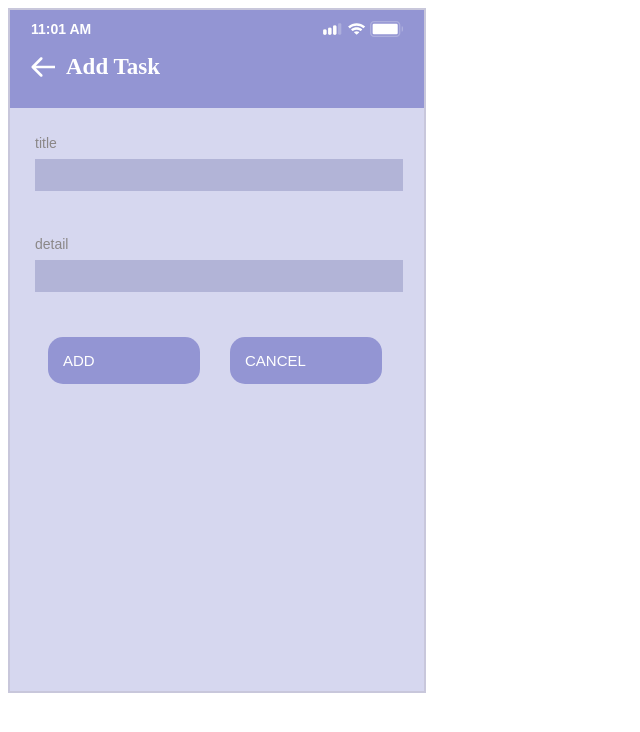
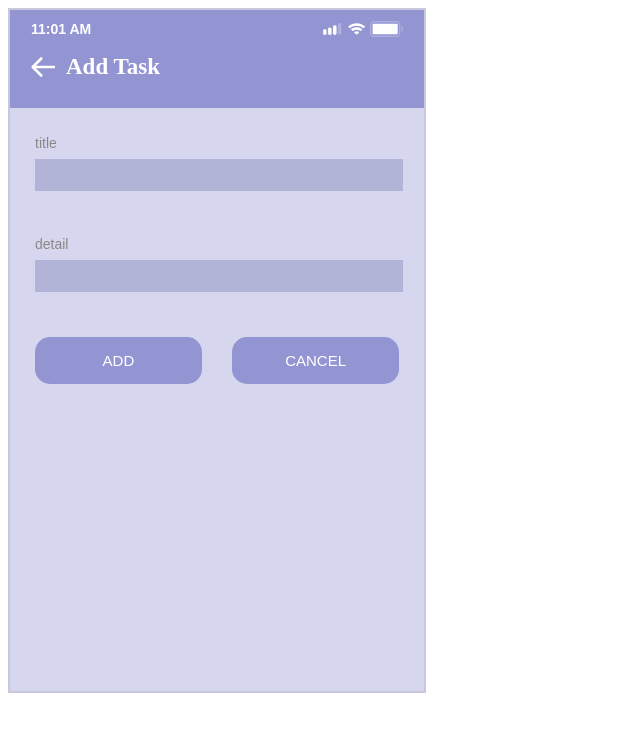
Before and after one commit to Smitasatav/figma, a Next.js app: page /add-task in a window 1280 px wide. Shown: the top 732 px of the page, without its empty margins (0-640 px from the left). Built offline with nearby package versions, Linux system fonts and the light colour scheme.

Commit message:
changes made in css

```diff
--- a/src/app/globals.css
+++ b/src/app/globals.css
@@ -1,6 +1,11 @@
+.container {
+  flex: 1;
+  display: flex;
+  flex-direction: column;
+}
 .todo-center-container {
   display: flex;
-  flex: 0.8;
+  flex: 0.85;
   background: #d6d7ef;
 }
 .todo-list-container {
@@ -64,36 +69,36 @@
   margin-right: 5px;
 }
 .button {
-  width: 70px;
-  height: 70px;
+  /* width: 70px;
+  height: 70px; */
   border-radius: 50%;
   background: #9395d3;
   color: white;
-  border: none;
-  cursor: pointer;
   font-size: 32px;
   text-align: center;
   text-decoration: none;
+  padding: 25px 32px;
 }
 
 .footer-container {
   flex: 0.05;
   display: flex;
-  height: 60px;
+  /* height: 60px; */
   background-color: white;
-  padding-left: 19px;
-  padding-right: 28px;
+  /* padding-left: 19px;
+  padding-right: 28px; */
   align-items: center;
-  margin-top: 105px;
+  /* margin-top: 105px; */
 }
 
 .left-footer {
-  justify-content: flex-start;
+  /* justify-content: flex-start; */
   display: flex;
-  flex: 1;
+  flex: 0.5;
   flex-direction: column;
-  padding-left: 75px;
-  padding-top: 10px;
+  align-items: center;
+  /* padding-left: 75px;
+  padding-top: 10px; */
 }
 .footer-text {
   color: #9395d3;
@@ -106,11 +111,12 @@
 }
 .right-footer {
   display: flex;
-  flex: 1;
-  justify-content: flex-end;
+  flex: 0.5;
+  /* justify-content: flex-end; */
   flex-direction: column;
-  padding-left: 55px;
-  padding-top: 2px;
+  /* padding-left: 55px;
+  padding-top: 2px; */
+  align-items: center;
 }
 
 /* ******add-todo-css code */
--- a/src/app/page.tsx
+++ b/src/app/page.tsx
@@ -48,7 +48,7 @@ export default function Home() {
   }, []);
 
   return (
-    <main>
+    <main className="container">
       <Navbar title="Todo App" rightIcon="calender" />
       {loading && <Spinner />}
       {!loading && (
--- a/src/components/taskform/index.tsx
+++ b/src/components/taskform/index.tsx
@@ -55,9 +55,11 @@ export default function Form({ submitBtnLabel, onSave, task }: props) {
             />
           </div>
           <div className="button-container">
-            <button className="btn">{submitBtnLabel}</button>
+            <button className="btn">
+              <span className="button-text">{submitBtnLabel}</span>
+            </button>
             <Link href="/" className="btn">
-              CANCEL
+              <span className="button-text">CANCEL</span>
             </Link>
           </div>
         </div>
--- a/src/components/taskform/style.css
+++ b/src/components/taskform/style.css
@@ -39,20 +39,26 @@
 
 .btn {
   display: flex;
-  flex: 1;
-  justify-content: flex-start;
+  flex: 0.45;
+  align-items: center;
+  justify-content: center;
+  /* justify-content: flex-start; */
   border-radius: 15px;
   background: #9395d3;
   border: none;
-  width: 100%;
+  /* width: 100%; */
   padding: 15px;
+
+  /* margin-right: 17px;
+  margin-left: 13px; */
+  text-decoration: none;
+  cursor: pointer;
+}
+
+.button-text {
   color: #fff;
   font-family: sans-serif;
   font-style: normal;
   line-height: normal;
   font-size: 15px;
-  margin-right: 17px;
-  margin-left: 13px;
-  text-decoration: none;
-  cursor: pointer;
 }
```
